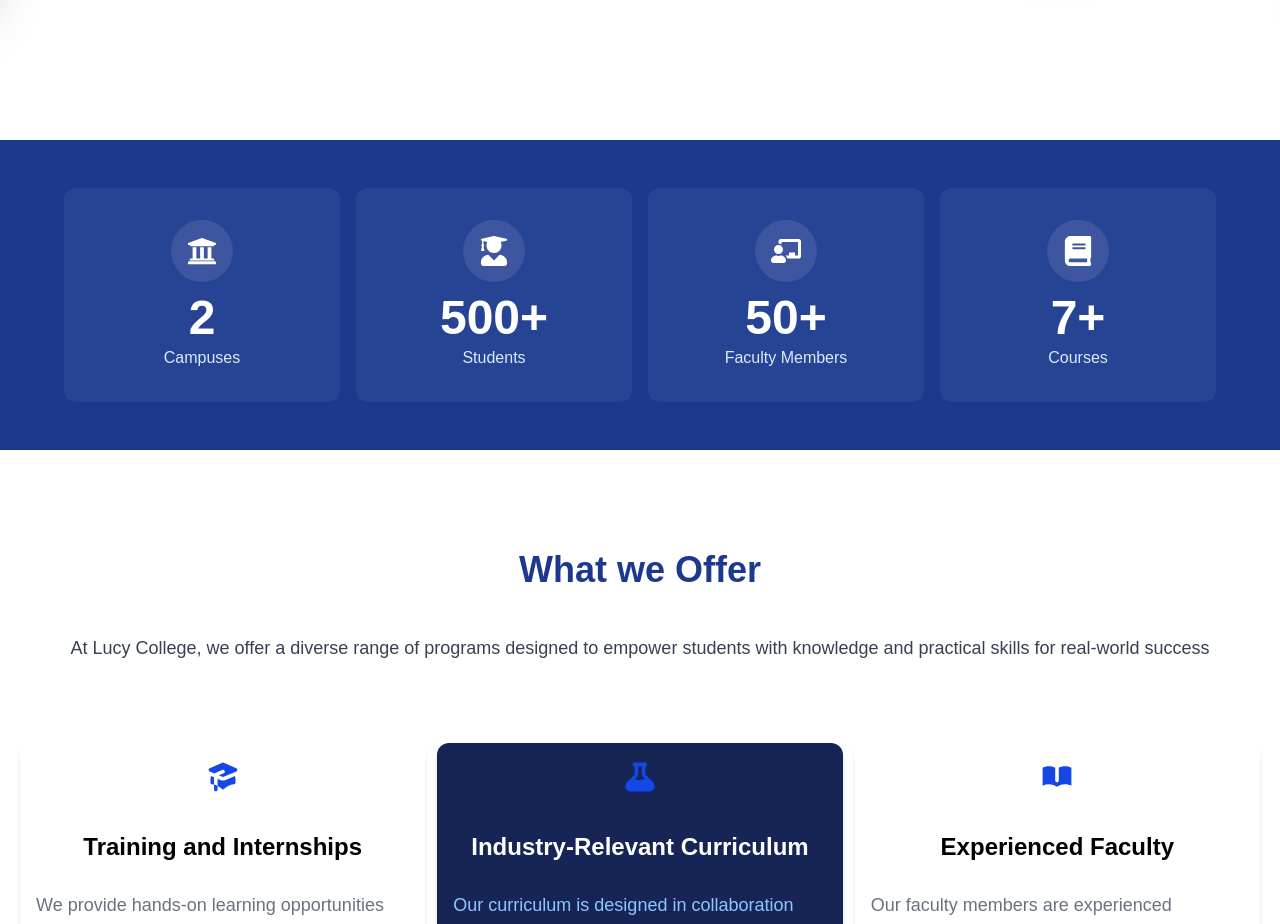
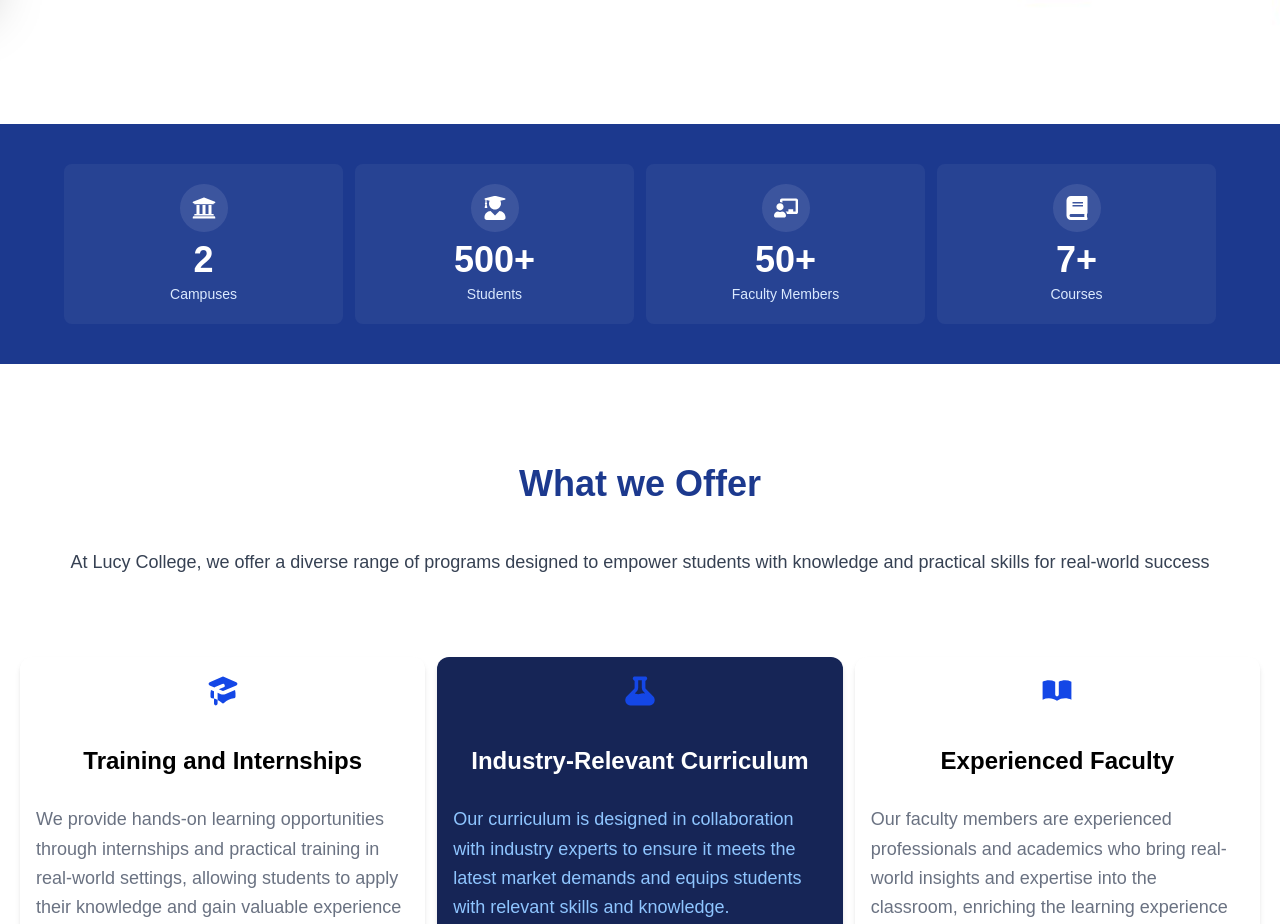
Before and after one commit to Fikerteyimer/Lucy-medical-business-and-technology-website, a React (Vite) app in the folder lucy-college/: page / in a window 1280 px wide. Shown: the part 800-1724 px from the top of the page. Built offline with nearby package versions, Linux system fonts and the light colour scheme.

Commit message:
fixed the padding

```diff
--- a/lucy-college/src/Components/Counter.jsx
+++ b/lucy-college/src/Components/Counter.jsx
@@ -7,32 +7,34 @@ import {
 } from "react-icons/fa";
 
 function Counter() {
-  const properties = [
-    { num: 2, label: "Campuses", icon: FaUniversity },
-    { num: 500, label: "Students", plus: "+", icon: FaUserGraduate },
-    { num: 50, label: "Faculty Members", plus: "+", icon: FaChalkboardTeacher },
-    { num: 7, label: "Courses", plus: "+", icon: FaBook },
+  const stats = [
+    { value: 2, label: "Campuses", icon: FaUniversity },
+    { value: 500, label: "Students", suffix: "+", icon: FaUserGraduate },
+    { value: 50, label: "Faculty Members", suffix: "+", icon: FaChalkboardTeacher },
+    { value: 7, label: "Courses", suffix: "+", icon: FaBook },
   ];
 
-  const [counts, setCounts] = useState(properties.map(() => 0));
+  const [counts, setCounts] = useState(stats.map(() => 0));
 
   useEffect(() => {
     const interval = setInterval(() => {
       setCounts((prev) =>
-        prev.map((count, i) =>
-          count < properties[i].num ? count + 5 : properties[i].num
-        )
+        prev.map((count, i) => {
+          const target = stats[i].value;
+          const step = Math.ceil(target / 30); // smoother speed
+          return count < target ? Math.min(count + step, target) : target;
+        })
       );
-    }, 30);
+    }, 40);
 
     return () => clearInterval(interval);
   }, []);
 
   return (
-    <section className="py-12 px-6 mt-20 bg-blue-900">
-      <div className="max-w-6xl mx-auto grid grid-cols-4 gap-4">
+    <section className="py-10 px-4 mt-16 bg-blue-900">
+      <div className="max-w-6xl mx-auto grid grid-cols-4 gap-3">
 
-        {properties.map((item, index) => {
+        {stats.map((item, index) => {
           const Icon = item.icon;
 
           return (
@@ -40,27 +42,34 @@ function Counter() {
               key={index}
               className="
                 flex flex-col items-center text-center
-                p-4 sm:p-6 md:p-8
-                rounded-xl
+                p-3 sm:p-4 md:p-5   /* ✅ reduced padding */
+                rounded-lg
                 bg-white/5
                 hover:bg-white/10
-                transition duration-300
-                hover:-translate-y-2
-                hover:scale-105
+                transition-all duration-300
+                hover:-translate-y-1   /* ✅ softer lift */
                 min-w-0
+                animate-fadeInUp
               "
+              style={{
+                animationDelay: `${index * 0.15}s`,
+                animationFillMode: "both",
+              }}
             >
 
-              <div className="bg-white/10 p-3 sm:p-4 rounded-full mb-3">
-                <Icon className="text-white text-xl sm:text-2xl md:text-3xl" />
+              {/* ICON */}
+              <div className="bg-white/10 p-2 sm:p-3 rounded-full mb-2">
+                <Icon className="text-white text-lg sm:text-xl md:text-2xl" />
               </div>
 
-              <h3 className="text-2xl sm:text-4xl md:text-5xl font-extrabold text-white">
+              {/* NUMBER */}
+              <h3 className="text-xl sm:text-3xl md:text-4xl font-extrabold text-white">
                 {counts[index]}
-                {item.plus || ""}
+                {item.suffix || ""}
               </h3>
 
-              <p className="text-blue-100 text-[10px] sm:text-sm md:text-base mt-1">
+              {/* LABEL */}
+              <p className="text-blue-100 text-[10px] sm:text-xs md:text-sm mt-1">
                 {item.label}
               </p>
 
@@ -69,6 +78,26 @@ function Counter() {
         })}
 
       </div>
+
+
+      <style>
+        {`
+          @keyframes fadeInUp {
+            0% {
+              opacity: 0;
+              transform: translateY(20px);
+            }
+            100% {
+              opacity: 1;
+              transform: translateY(0);
+            }
+          }
+
+          .animate-fadeInUp {
+            animation: fadeInUp 0.6s ease forwards;
+          }
+        `}
+      </style>
     </section>
   );
 }
```
